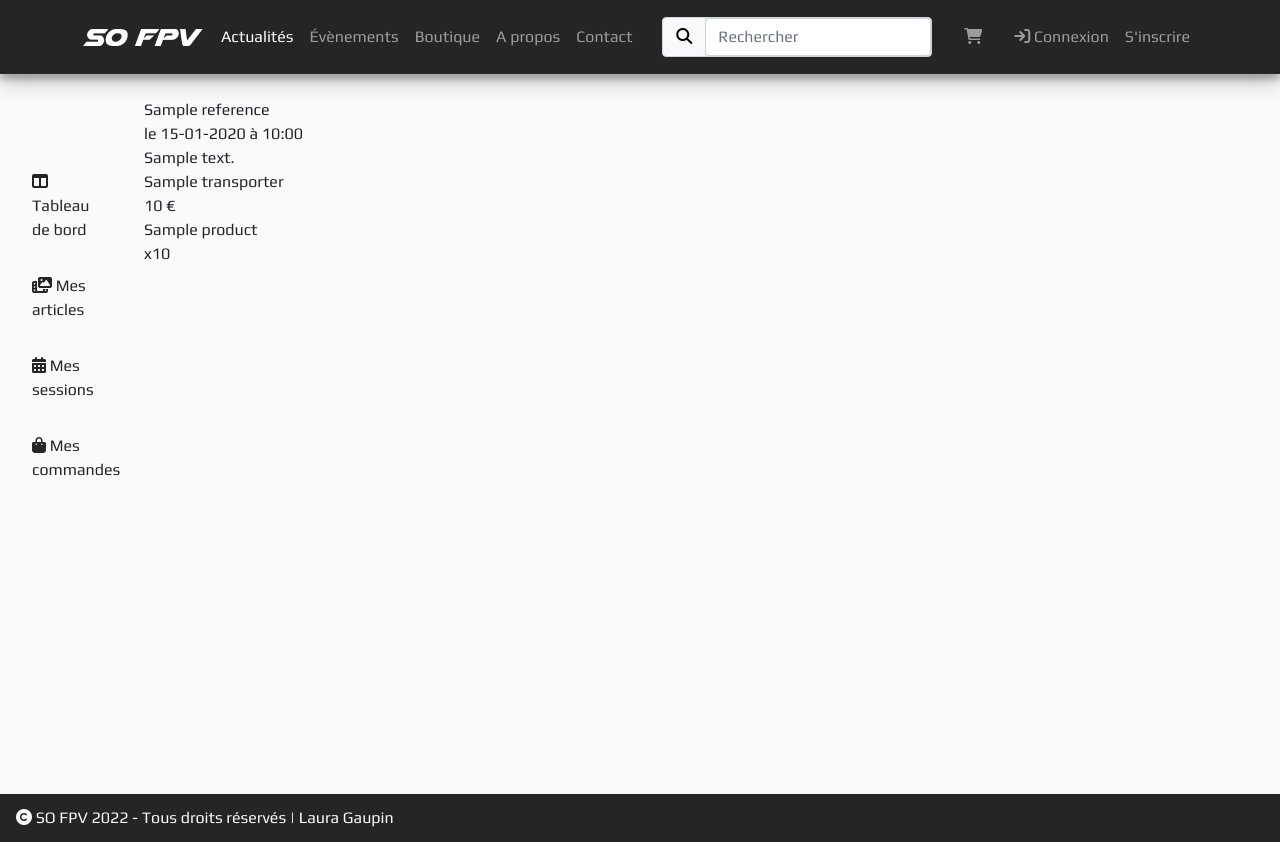
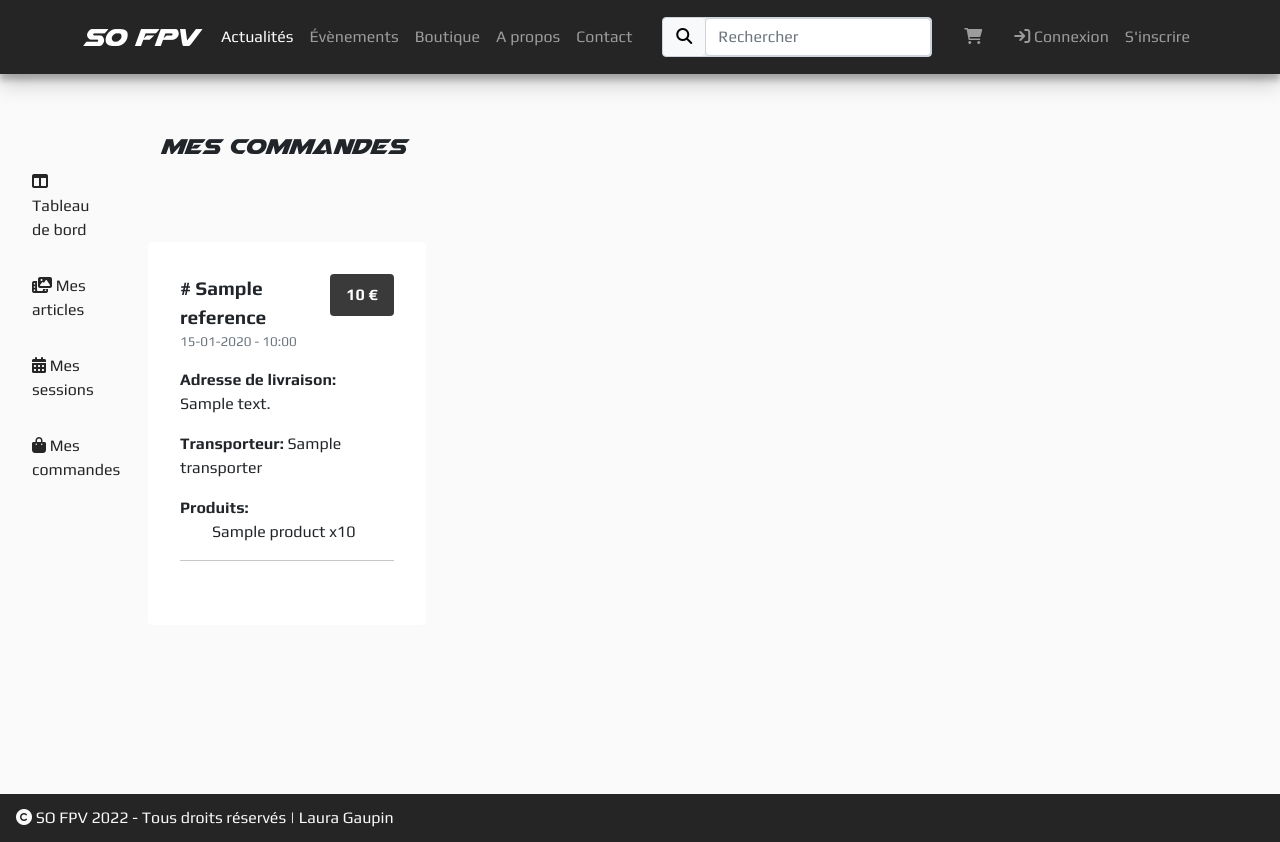
Before and after one commit to alexisr91/SOFPV, a Symfony app: template templates/account/order/index.html.twig in a window 1280 px wide. Run offline with Twig, Linux system fonts and the light colour scheme; the template is opened without the code that fills it: most values are stand-ins (such as "Sample title", 1, 10 or a date in 2020); some libraries are stand-ins or nearby versions.

Commit message:
upgrade verification formulaire de commande pour l'adresse de livraison, ajout css page recapitulative des commandes

```diff
--- a/public/css/style.css
+++ b/public/css/style.css
@@ -792,6 +792,40 @@ section#myOrders .container-fluid {
   background-color: #fafafa;
   display: flex;
   min-height: 90vh; }
+  section#myOrders .container-fluid .wrapper {
+    width: 100%;
+    padding: 0 2em; }
+    section#myOrders .container-fluid .wrapper span.alert {
+      width: 50%;
+      margin: 0 auto; }
+    section#myOrders .container-fluid .wrapper .order {
+      border-radius: 5px;
+      padding: 2em 2em 1em 2em;
+      background-color: #fff; }
+      section#myOrders .container-fluid .wrapper .order .orderRef {
+        font-weight: bold;
+        font-size: 1.2em; }
+      section#myOrders .container-fluid .wrapper .order .orderStatus {
+        padding: 1em; }
+        section#myOrders .container-fluid .wrapper .order .orderStatus i {
+          margin-right: 0.5em; }
+        section#myOrders .container-fluid .wrapper .order .orderStatus span.prepare {
+          color: orange; }
+        section#myOrders .container-fluid .wrapper .order .orderStatus span.transport {
+          color: yellow; }
+        section#myOrders .container-fluid .wrapper .order .orderStatus span.delivery {
+          color: yellowgreen; }
+        section#myOrders .container-fluid .wrapper .order .orderStatus span.delivered {
+          color: green; }
+      section#myOrders .container-fluid .wrapper .order .transporter, section#myOrders .container-fluid .wrapper .order .deliveryAddress {
+        margin-bottom: 1em; }
+      section#myOrders .container-fluid .wrapper .order .price span.bg-grey {
+        padding: 0.8em 1em;
+        font-size: 1em;
+        background-color: rgba(37, 37, 37, 0.9); }
+  section#myOrders .container-fluid h3 {
+    margin: 2em 0;
+    height: 2em; }
 
 /*SHOP */
 /** SHOP **/
--- a/public/scss/_myProfile.scss
+++ b/public/scss/_myProfile.scss
@@ -330,5 +330,53 @@ section#myOrders {
         background-color: $white;
         display: flex;
         min-height: 90vh;
+
+        .wrapper {
+
+            width: 100%;padding:0 2em;
+            span.alert {width:50%; margin:0 auto;}
+            .order {
+                border-radius: 5px;
+                padding: 2em 2em 1em 2em;
+                background-color: #fff;
+
+                .orderRef {
+                    font-weight: bold;
+                    font-size: 1.2em;
+                }
+                .orderStatus {
+                    padding: 1em;
+                    i {
+                        margin-right: 0.5em;
+                    }
+                    span.prepare {
+                        color:orange;
+                    }
+                    span.transport {
+                        color:yellow;
+                    }
+                    span.delivery {
+                        color:yellowgreen;
+                    }
+                    span.delivered {
+                        color:green;
+                    }
+                }
+                .transporter, .deliveryAddress {
+                    margin-bottom: 1em;
+                }
+
+                .price {
+                    span.bg-grey {
+                        padding: 0.8em 1em;
+                        font-size: 1em;
+                        background-color: rgba($base, 0.9);
+                    }
+                }
+            }
+        }
+
+        h3{ margin: 2em 0; height:2em}
+
     }
 }
--- a/src/Form/OrderType.php
+++ b/src/Form/OrderType.php
@@ -28,7 +28,7 @@ class OrderType extends AbstractType
                 'expanded'=>true,
                 'mapped'=>false,
                 'label'=>false,
-                'empty_data'=>'user_address'
+                'empty_data'=>"other_address"
             ])
             ->add('address', TextType::class, [
                 'attr'=> [
--- a/templates/account/myprofile.html.twig
+++ b/templates/account/myprofile.html.twig
@@ -35,7 +35,7 @@
                                 <b><i class="fa-solid fa-at"></i> </b>{{user.email}}<br>
                                 <b><i class="fa-solid fa-address-card"></i> </b> {% if user.firstname or user.lastname %}{{user.firstname}} {{user.lastname}} {% else %} <i>Non renseigné</i> {% endif %} <br>
 
-                                <b><i class="fa-solid fa-house"></i> </b>  {% if user.address %} {{user.address}}
+                                <b><i class="fa-solid fa-house"></i> </b>  {% if user.address %} {{user.address}}<br> {{user.zip}}, {{user.city}} <br>
                                 {% else %}
                                 <i>Non renseigné</i>
                                 {% endif %}
@@ -44,7 +44,7 @@
                                     <br>{{user.addressComplement}}
 
                                 {% endif %}
-                                <br> {{user.zip}}, {{user.city}} <br>
+
                             </div>
                             <div class="col">
                                 <i class="fa-brands fa-instagram"></i> {% if user.instagram %} {{user.instagram}} {% else %} <i>Non renseigné</i> {% endif %} <br>
--- a/templates/account/order/index.html.twig
+++ b/templates/account/order/index.html.twig
@@ -9,29 +9,67 @@
         {{include('partials/_navbarMenu.html.twig')}}
 
         <div class="container-fluid">
-        <div class="sidebar">
-            {{include('partials/_sidebarMenuProfile.html.twig')}}
-        </div>
-            <div class="row row-cols-md-1 g-4 px-3 pt-4">
-              {% for order in orders %}
-                <div class="col">
-                {{order.reference}} <br>
-                le {{order.createdAt|date('d-m-Y à H:i')}} <br>
-                {{order.deliveryAddress|raw}} <br>
-                {{order.transporter.name}} <br>
-                {{order.transporter.price}} &euro;<br>
-                {% for cart in order.carts %}
-                {{cart.product.name}} <br>
-                x{{cart.quantity}}
-                {% endfor %}
+          <div class="sidebar">
+              {{include('partials/_sidebarMenuProfile.html.twig')}}
+          </div>
+          <div class="wrapper">
+            <h3>Mes commandes</h3>
+            <div class="row">
+            {% if not orders %}
+              <span class="alert alert-success">Vous n'avez pas encore de commande.</span>
+            {% else %}
+            {% for order in orders %}
+                <div class="order col-md-3">
+                  <div class="d-flex justify-content-between">
+                    <div>
+                      <div class="orderRef">
+                              # {{order.reference}}
+                          </div>
+                          <p class="text-muted">{{order.createdAt|date('d-m-Y - H:i')}} </p>
+                      </div>
+                      <div class="price">
+                        <span class="badge bg-grey">{{order.price}} &euro;</span>
+                      </div>
+                  </div>
+                      <div class="deliveryAddress">
+                        <b>Adresse de livraison:</b></br>
+                        <div>{{order.deliveryAddress|raw}}</div>
+                      </div>
 
-                </div>
+                      <div class="transporter">
+                          <b>Transporteur: </b>{{order.transporter.name}}  </br>
+                      </div>
 
-              {% endfor %}
+                      <b>Produits:</b>
+                      <ul>
+                      {% for cart in order.carts %}
+                      <li>
+                          {{cart.product.name}}
+                          x{{cart.quantity}}
+                      </li>
+                      {% endfor %}
+                      </ul>
+                      <hr>
+                       <div class="orderStatus">
+                        {% if order.deliveryStatus == 0 %}
+                          <span class="prepare"><i class="fa-solid fa-circle"></i></span><strong>En cours de préparation</strong>
+                        {% elseif order.deliveryStatus == 1 %}
+                          <span class="transport"><i class="fa-solid fa-circle"></i> </span><strong>Remis au transporteur</strong>
+                        {% elseif order.deliveryStatus == 2 %}
+                          <span class="delivery"><i class="fa-solid fa-circle"></i></span><strong>En cours de livraison</strong>
+                        {% elseif order.deliveryStatus == 3 %}
+                          <span class="delivered"><i class="fa-solid fa-circle"></i></span><strong>Livré</strong>
+                        {% endif %}
+                      </div>
+                  </div>
+                  {% endfor %}
+            </div>
+            {% endif %}
 
 
+          </div>
+        </div>
 
-            </div>
 
     </section>
 
```
Also changed, not shown: src/Controller/OrderController.php (+11 -3 lines), templates/order/prepare.html.twig (+9 -8 lines), 1 other file.
